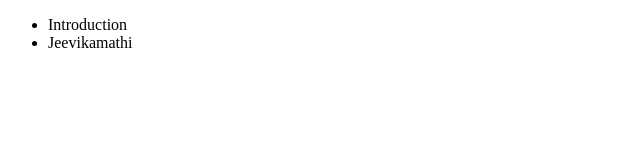
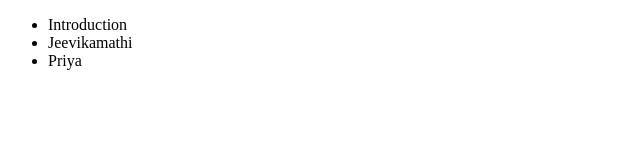
Before and after one commit to rsathishtechit/git-intro, a plain HTML site: page index.html in a window 1280 px wide. Shown: the full height of the page, 0-640 px from the left. Drawn offline with Linux system fonts and the light colour scheme.

Commit message:
Added name Priya in li

```diff
--- a/index.html
+++ b/index.html
@@ -13,6 +13,7 @@
             <ul>
                 <li>Introduction</li>
                 <li>Jeevikamathi</li>
+                <li>Priya</li>
             </ul>
         </nav>
     </header>
```
